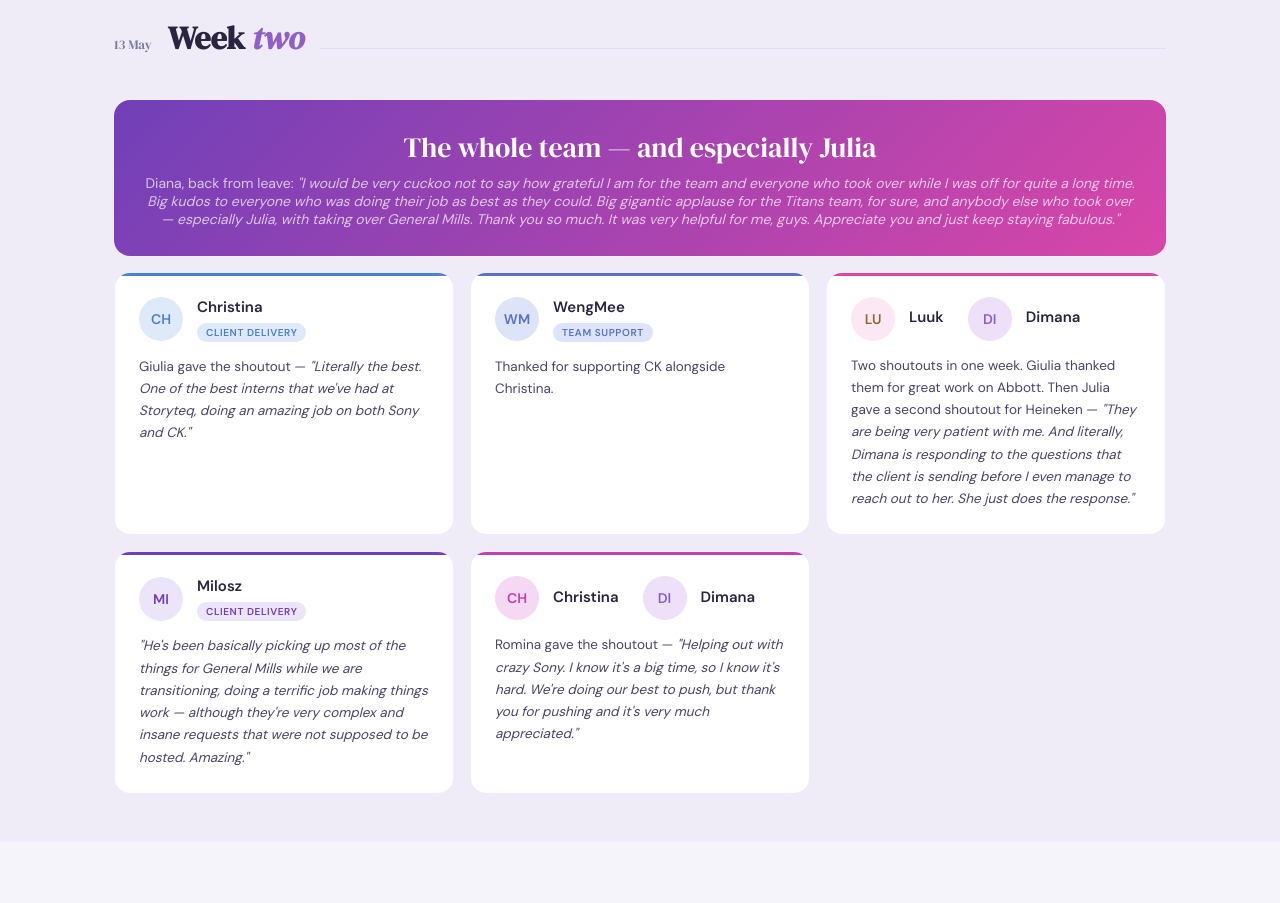
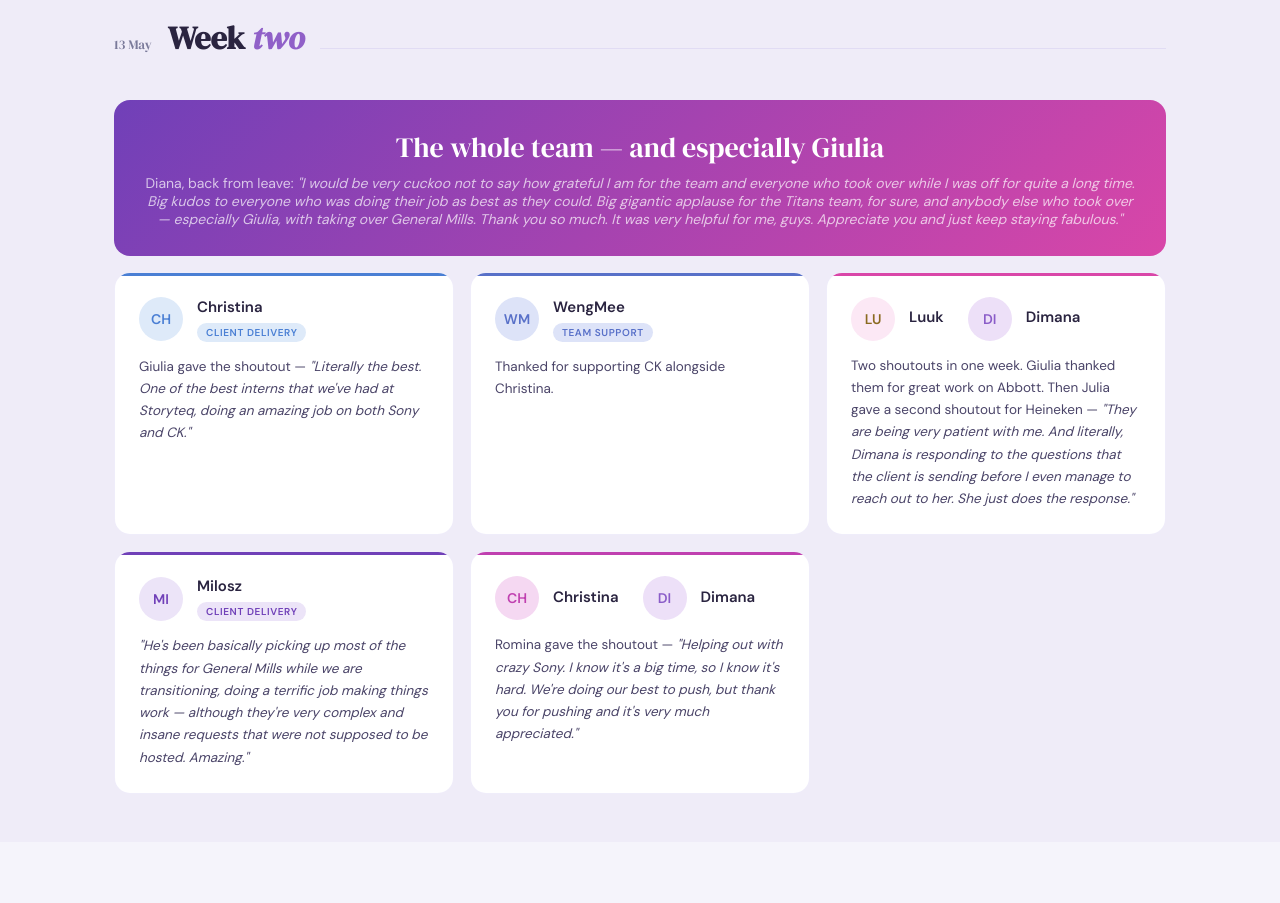
Before and after one commit to christinaben/StoryTeq_Team_Recognition, a plain HTML site: page index.html in a window 1280 px wide. Shown: the part 1720-2623 px from the top of the page. Drawn offline with nearby package versions, Linux system fonts and the light colour scheme.

Commit message:
Update index.html

```diff
--- a/index.html
+++ b/index.html
@@ -628,8 +628,8 @@
     <div class="cards-grid">
 
       <div class="team-card">
-        <div class="team-card-title">The whole team — and especially Julia</div>
-        <div class="team-card-sub">Diana, back from leave: <em>"I would be very cuckoo not to say how grateful I am for the team and everyone who took over while I was off for quite a long time. Big kudos to everyone who was doing their job as best as they could. Big gigantic applause for the Titans team, for sure, and anybody else who took over — especially Julia, with taking over General Mills. Thank you so much. It was very helpful for me, guys. Appreciate you and just keep staying fabulous."</em></div>
+        <div class="team-card-title">The whole team — and especially Giulia</div>
+        <div class="team-card-sub">Diana, back from leave: <em>"I would be very cuckoo not to say how grateful I am for the team and everyone who took over while I was off for quite a long time. Big kudos to everyone who was doing their job as best as they could. Big gigantic applause for the Titans team, for sure, and anybody else who took over — especially Giulia, with taking over General Mills. Thank you so much. It was very helpful for me, guys. Appreciate you and just keep staying fabulous."</em></div>
       </div>
 
       <div class="card">
```
